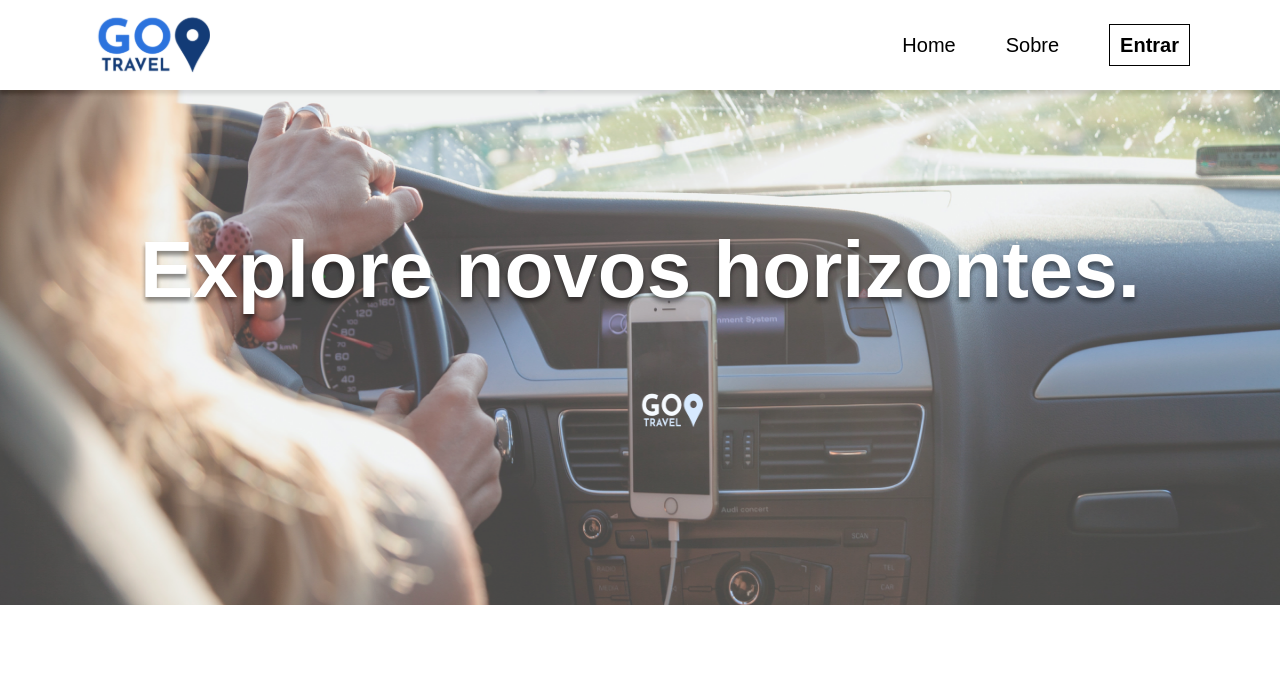
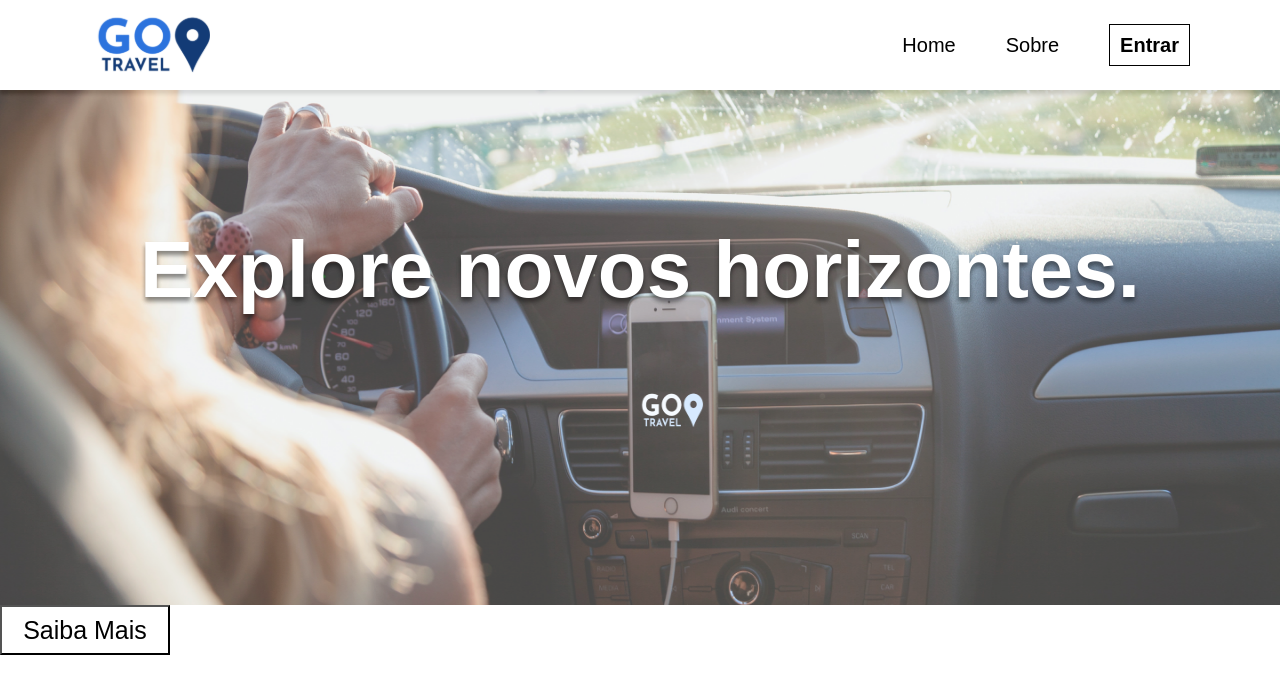
Before and after one commit to JoelSilv4/20201-3adsa-grupo1, a React (Create React App) app in the folder gotravel-frontend/: page / in a window 1280 px wide. Shown: the top 694 px of the page. Built offline with nearby package versions, Linux system fonts and the light colour scheme.

Commit message:
cria botão padrão

```diff
--- /dev/null
+++ b/gotravel-frontend/src/components/Atoms/Button/Button.js
@@ -0,0 +1,8 @@
+import React from 'react';
+import { ButtonWrapper } from './Button.style'
+
+const Button = ({text, textColor}) => (
+    <ButtonWrapper color={textColor}>{text}</ButtonWrapper>
+)
+
+export default Button;
--- /dev/null
+++ b/gotravel-frontend/src/components/Atoms/Button/Button.style.js
@@ -0,0 +1,16 @@
+import styled from 'styled-components';
+
+export const ButtonWrapper = styled.button`
+    height: 50px;
+    width: 170px;
+    text-align: center;
+    font-size: 25px;
+    font-weight: 500;
+    background-color: transparent;
+    cursor: pointer;
+    color: ${props => props.color};
+    &:hover{
+        background-color: #216CFF;
+        color: #ffff;
+    }
+`
--- /dev/null
+++ b/gotravel-frontend/src/components/Atoms/Button/index.js
@@ -0,0 +1,3 @@
+import Button from './Button';
+
+export default Button;
--- a/gotravel-frontend/src/pages/App.js
+++ b/gotravel-frontend/src/pages/App.js
@@ -2,6 +2,7 @@ import React from 'react';
 import Layout from '../components/Layout';
 import ExternNavbar from '../components/Organisms/ExternNavbar'
 import ContainerImageBackground from '../components/Molecules/ContainerImageBackground'
+import Button from '../components/Atoms/Button'
 import img from '../components/assets/banner-image.png';
 
 const App = () => {
@@ -17,6 +18,10 @@ const App = () => {
         image={img}
         fontColor='#FFF'
       />
+      <Button
+        text='Saiba Mais'
+        textColor='black'
+      />
     </Layout>
   )
 }
```
